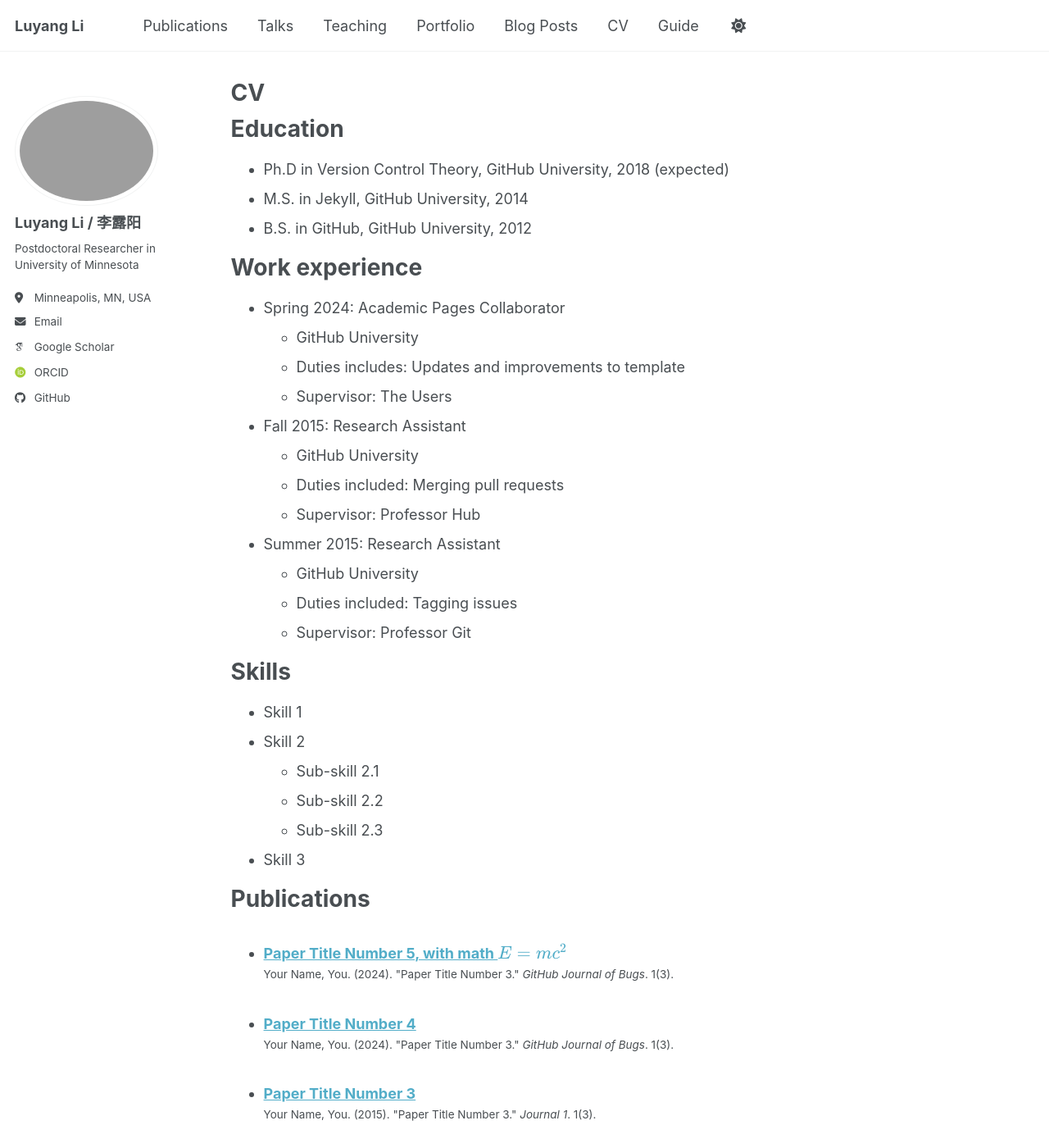
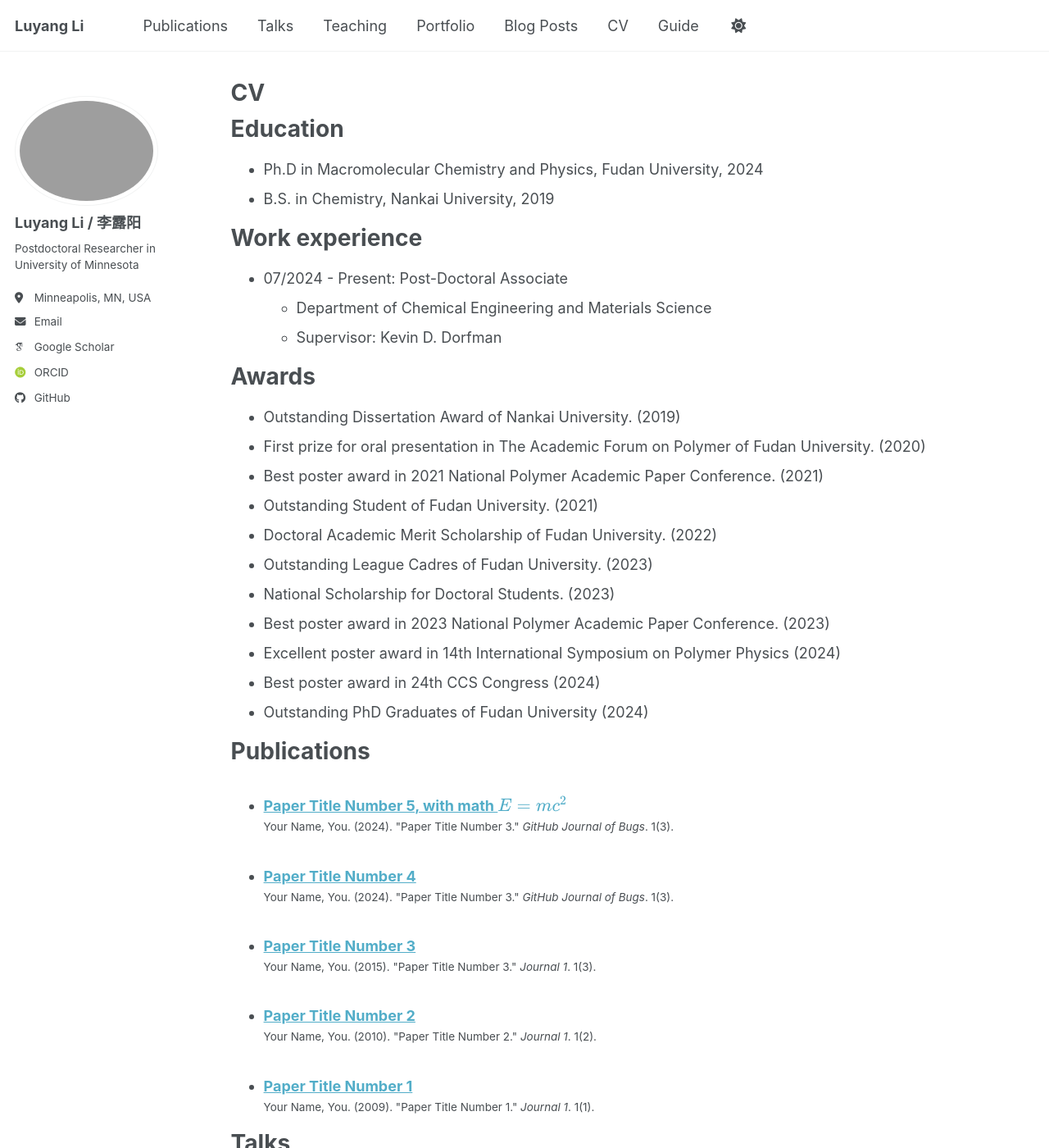
Before and after one commit to Li-Luyang/Li-Luyang.github.io, a Jekyll site: the page built from _pages/cv.md, in a window 1280 px wide and 1400 px high. Shown: the whole window at 82% size. Built offline with Jekyll 4.4.1, drawn with Linux system fonts in a browser that asks for light colours; some web fonts are replaced; a script bundle is joined from its source files by our own code; library files that are not in the unit come from our copies.

Commit message:
add about

```diff
--- a/_pages/cv.md
+++ b/_pages/cv.md
@@ -11,35 +11,35 @@ redirect_from:
 
 Education
 ======
-* Ph.D in Version Control Theory, GitHub University, 2018 (expected)
-* M.S. in Jekyll, GitHub University, 2014
-* B.S. in GitHub, GitHub University, 2012
+* Ph.D in Macromolecular Chemistry and Physics, Fudan University, 2024
+<!-- * M.S. in Jekyll, GitHub University, 2014 -->
+* B.S. in Chemistry, Nankai University, 2019
 
 Work experience
 ======
-* Spring 2024: Academic Pages Collaborator
-  * GitHub University
-  * Duties includes: Updates and improvements to template
-  * Supervisor: The Users
+* 07/2024 - Present: Post-Doctoral Associate
+  * Department of Chemical Engineering and Materials Science
+  * Supervisor: Kevin D. Dorfman
 
-* Fall 2015: Research Assistant
+<!-- * Fall 2015: Research Assistant
   * GitHub University
   * Duties included: Merging pull requests
-  * Supervisor: Professor Hub
+  * Supervisor: Professor Hub -->
 
-* Summer 2015: Research Assistant
-  * GitHub University
-  * Duties included: Tagging issues
-  * Supervisor: Professor Git
+Awards
+======
+* Outstanding Dissertation Award of Nankai University. (2019)
+* First prize for oral presentation in The Academic Forum on Polymer of Fudan University. (2020)
+* Best poster award in 2021 National Polymer Academic Paper Conference. (2021)
+* Outstanding Student of Fudan University. (2021)
+* Doctoral Academic Merit Scholarship of Fudan University. (2022)
+* Outstanding League Cadres of Fudan University. (2023)
+* National Scholarship for Doctoral Students. (2023)
+* Best poster award in 2023 National Polymer Academic Paper Conference. (2023)
+* Excellent poster award in 14th International Symposium on Polymer Physics (2024)
+* Best poster award in 24th CCS Congress (2024)
+* Outstanding PhD Graduates of Fudan University (2024)
 
-Skills
-======
-* Skill 1
-* Skill 2
-  * Sub-skill 2.1
-  * Sub-skill 2.2
-  * Sub-skill 2.3
-* Skill 3
 
 Publications
 ======
```
Also changed, not shown: _pages/about.md (+7 -3 lines).
